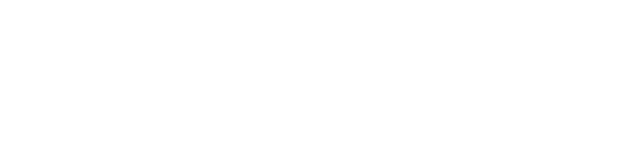
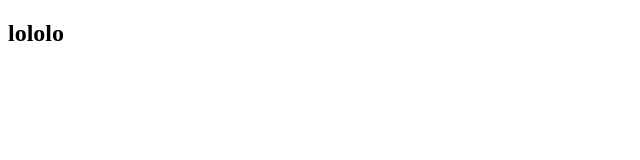
Before and after one commit to FockRock/git-basics, a plain HTML site: page src/index.html in a window 1280 px wide. Shown: the full height of the page, 0-640 px from the left. Drawn offline with Linux system fonts and the light colour scheme.

Commit message:
index.html added

```diff
--- a/src/index.html
+++ b/src/index.html
@@ -5,6 +5,6 @@
     <title>Title</title>
 </head>
 <body>
-
+    <h2>lololo</h2>
 </body>
 </html>
--- a/src/styles.css
+++ b/src/styles.css
@@ -1,3 +1,6 @@
 h1 {
   color: blue;
 }
+h2 {
+    font-weight: bold;
+}
```
